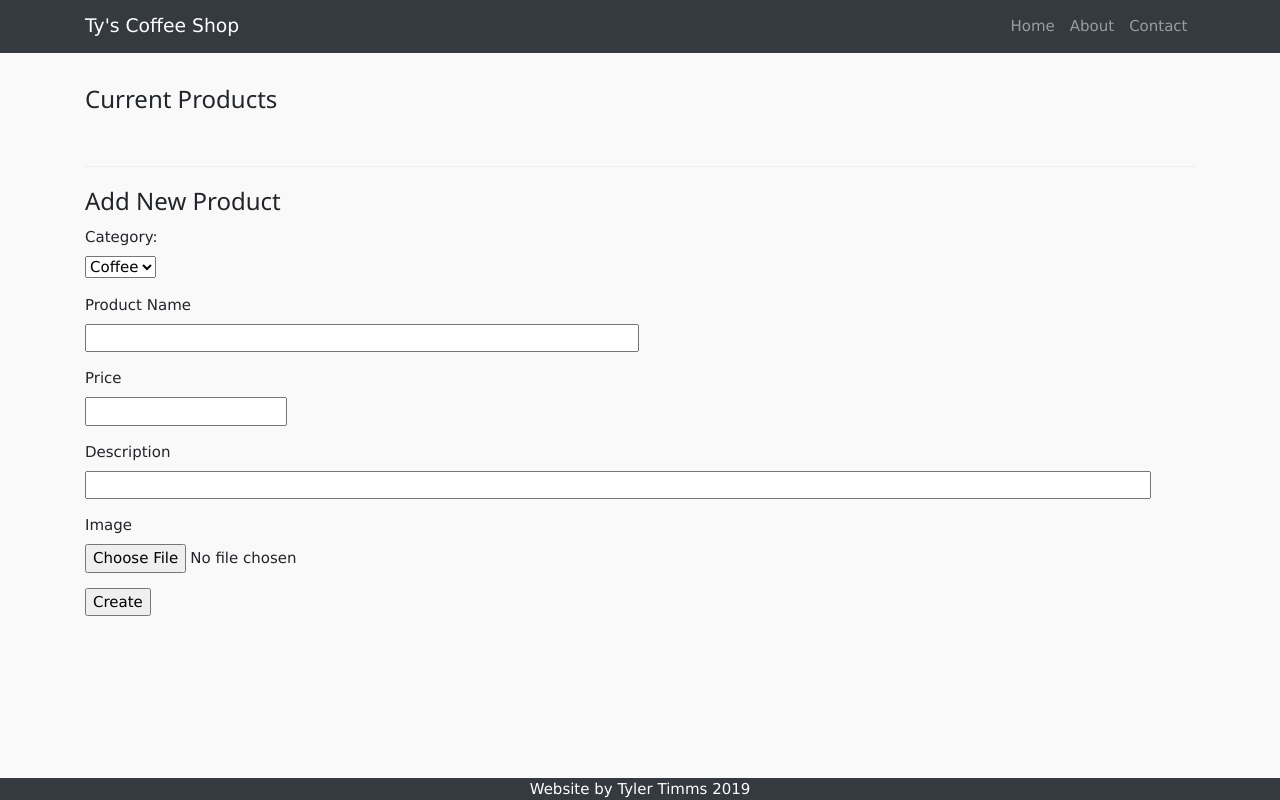
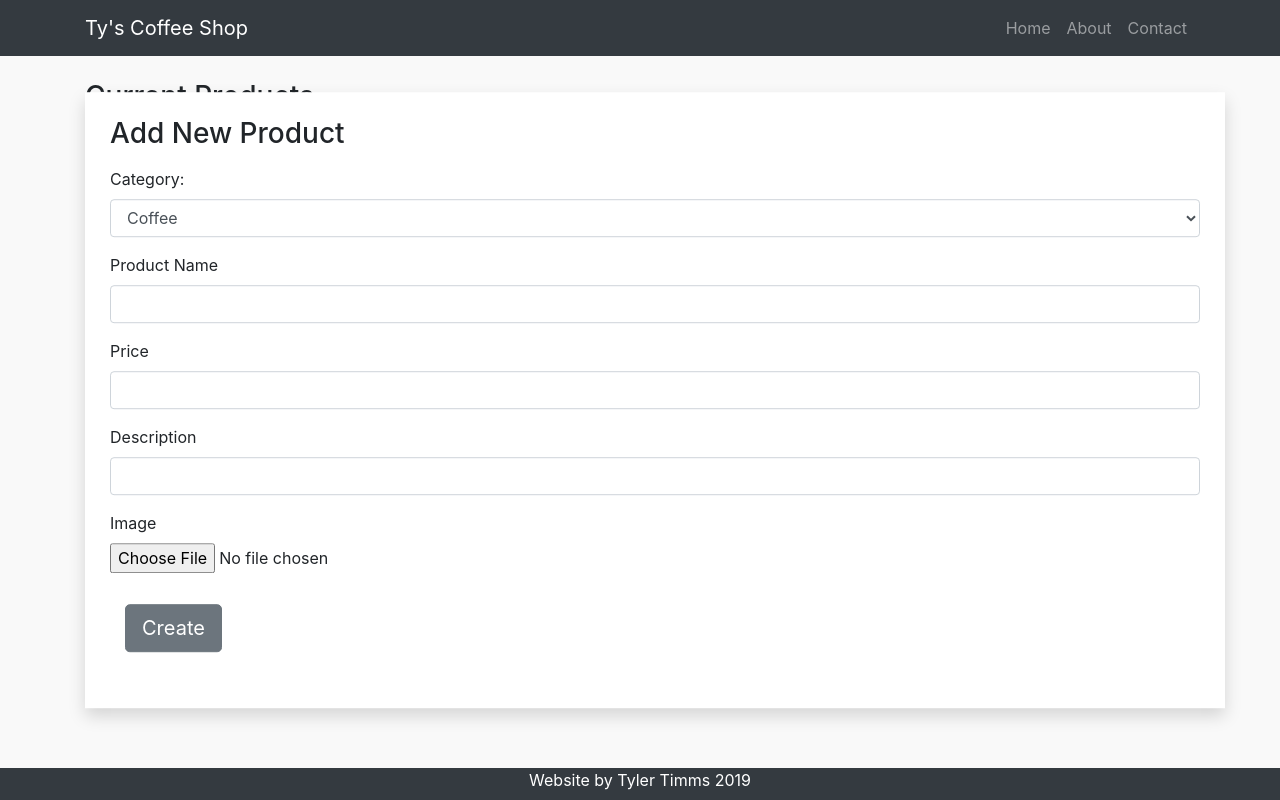
Before and after one commit to ttimms/coffee_shop, a Flask app: template StoreApp/templates/admin.html in a window 1280 px wide. Run offline with Flask 2, Linux system fonts and the light colour scheme; the template is opened without the code that fills it: values that come from a table or form of the project are taken from there, others are empty; parts of the project's set-up code (start-up, migrations or seed data) failed here and were passed over; some libraries are stand-ins or nearby versions.

Commit message:
styling applied to admin pages

```diff
--- a/StoreApp/static/css/admin.css
+++ /dev/null
@@ -1,13 +0,0 @@
-body {
-  padding-top: 0px;
-  background-color: #f9f9f9;
-}
-
-.delete{
-  float: right;
-}
-
-.footer{
-  padding-top: 15px;
-  padding-bottom: 15px;
-}
--- a/StoreApp/templates/admin.html
+++ b/StoreApp/templates/admin.html
@@ -1,8 +1,7 @@
 {% extends 'base.html' %}
 
 {% block head %}
-<link rel="stylesheet" href="http://www.w3schools.com/lib/w3.css">
-<link rel="stylesheet" href="static/css/admin.css"/>
+  <link rel="stylesheet" href="../static/css/shop_homepage.css"/>
 {% endblock %}
 
 {% block body %}
@@ -36,33 +35,35 @@
     {% endif %}
   </p>
   <hr/>
+  <div class="container vertical-center shadow contact">
     <h3>Add New Product</h3>
-  <form action="" method="POST" class="login-form" enctype="multipart/form-data">
+    <div action="" method="POST" class="login-form" enctype="multipart/form-data">
+        <div class="form-group"></div>
           {{ form.hidden_tag() }}
           <p>
             {{ form.category.label }}<br/>
-        {{ form.category }}
+            {{ form.category(class="form-control") }}
             {% for error in form.category.errors %}
               <span class="alert alert-danger">{{ error }}</span>
             {% endfor %}
           </p>
           <p>
             {{ form.name.label }}<br/>
-        {{ form.name(size=64)}}
+            {{ form.name(class="form-control")}}
             {% for error in form.name.errors %}
               <span class="alert alert-danger">{{ error }}</span>
             {% endfor %}
           </p>
           <p>
             {{ form.price.label }}<br/>
-        {{ form.price }}
+            {{ form.price(class="form-control") }}
             {% for error in form.price.errors %}
               <span class="alert alert-danger">{{ error }}</span>
             {% endfor %}
           </p>
           <p>
             {{ form.description.label }}
-        {{ form.description(size=128)}}
+            {{ form.description(class="form-control")}}
             {% for error in form.description.errors %}
               <span class="alert alert-danger">{{ error }}</span>
             {% endfor %}
@@ -74,6 +75,10 @@
               <span class="alert alert-danger">{{ error }}</span>
             {% endfor %}
           </p>
-      <p>{{ form.submit() }}</p>
+          <p>{{ form.submit(class="btn btn-lg btn-secondary store-button") }}</p>
+        </div>
     </form>
+  </div>
+
+
 {% endblock %}
```
Also changed, not shown: StoreApp/templates/login.html (+8 -5 lines). Lines whose indentation alone changed are shown as unchanged.
